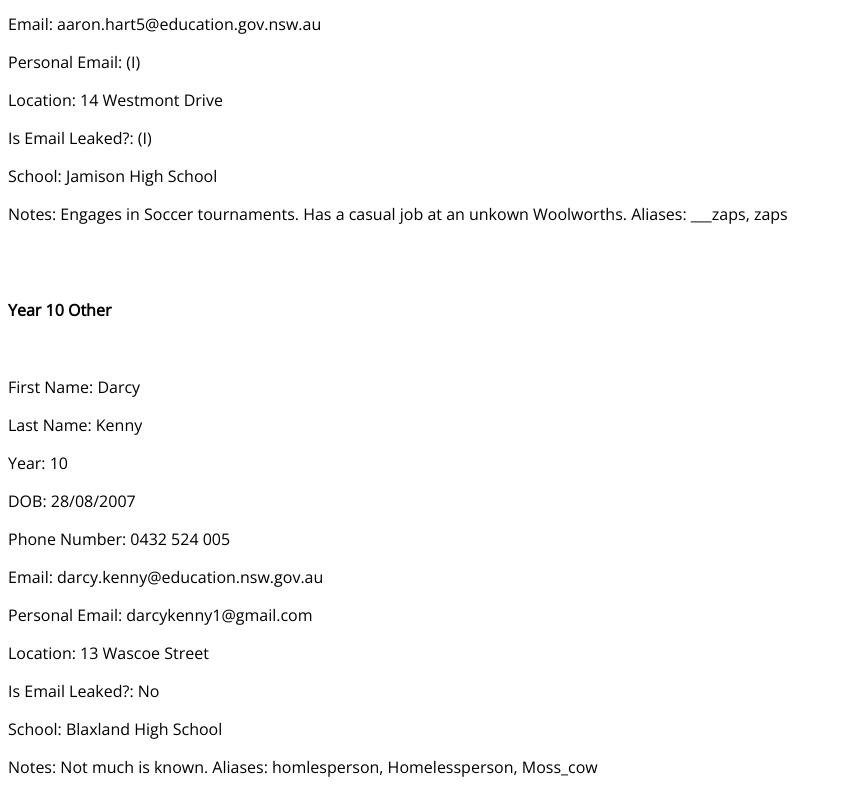
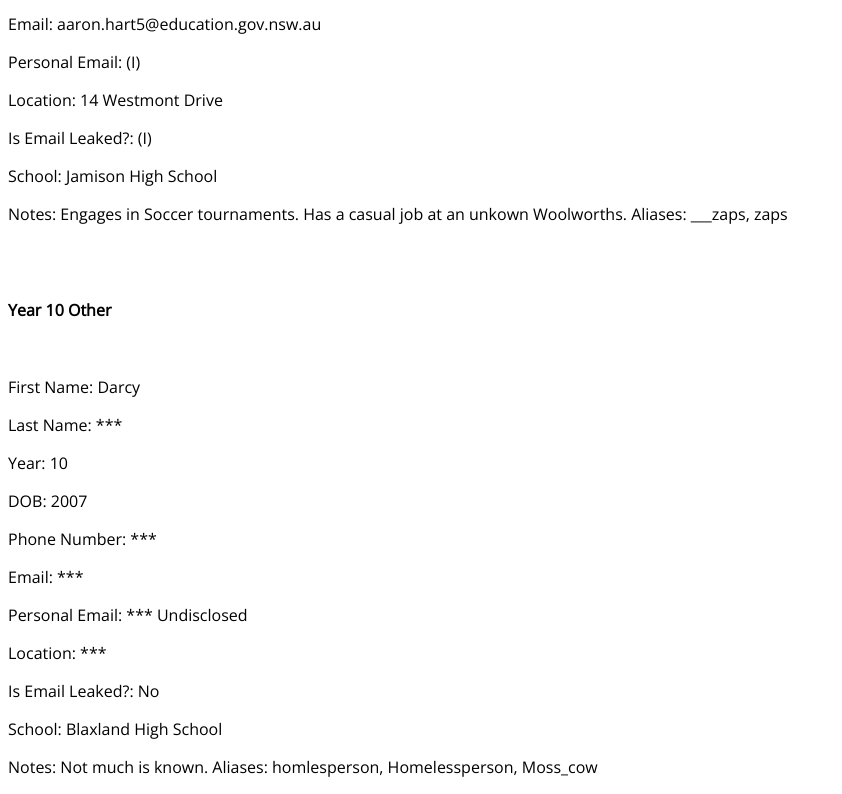
Before and after one commit to AstroKepler/rpsidb.github.io, a plain HTML site: page $57987574573498774343/rpsidb.html in a window 1280 px wide. Shown: the part 3889-4683 px from the top of the page, without its empty margins (0-842 px from the left). Drawn offline with nearby package versions, Linux system fonts and the light colour scheme.

Commit message:
Update rpsidb.html

```diff
--- a/$57987574573498774343/rpsidb.html
+++ b/$57987574573498774343/rpsidb.html
@@ -138,13 +138,13 @@
       <h4>Year 10 Other</h4>
       <br>
       <p>First Name: Darcy</p>
-      <p>Last Name: Kenny</p>
+      <p>Last Name: *** </p>
       <p>Year: 10</p>
-      <p>DOB: 28/08/2007</p>
-      <p>Phone Number: 0432 524 005</p>
-      <p>Email: darcy.kenny@education.nsw.gov.au</p>
-      <p>Personal Email: darcykenny1@gmail.com </p>
-      <p>Location: 13 Wascoe Street</p>
+      <p>DOB: 2007</p>
+      <p>Phone Number: *** </p>
+      <p>Email: ***</p>
+      <p>Personal Email: *** Undisclosed</p>
+      <p>Location: *** </p>
       <p>Is Email Leaked?: No</p>
       <p>School: Blaxland High School</p>
       <p>Notes: Not much is known. Aliases: homlesperson, Homelessperson, Moss_cow</p>
```
